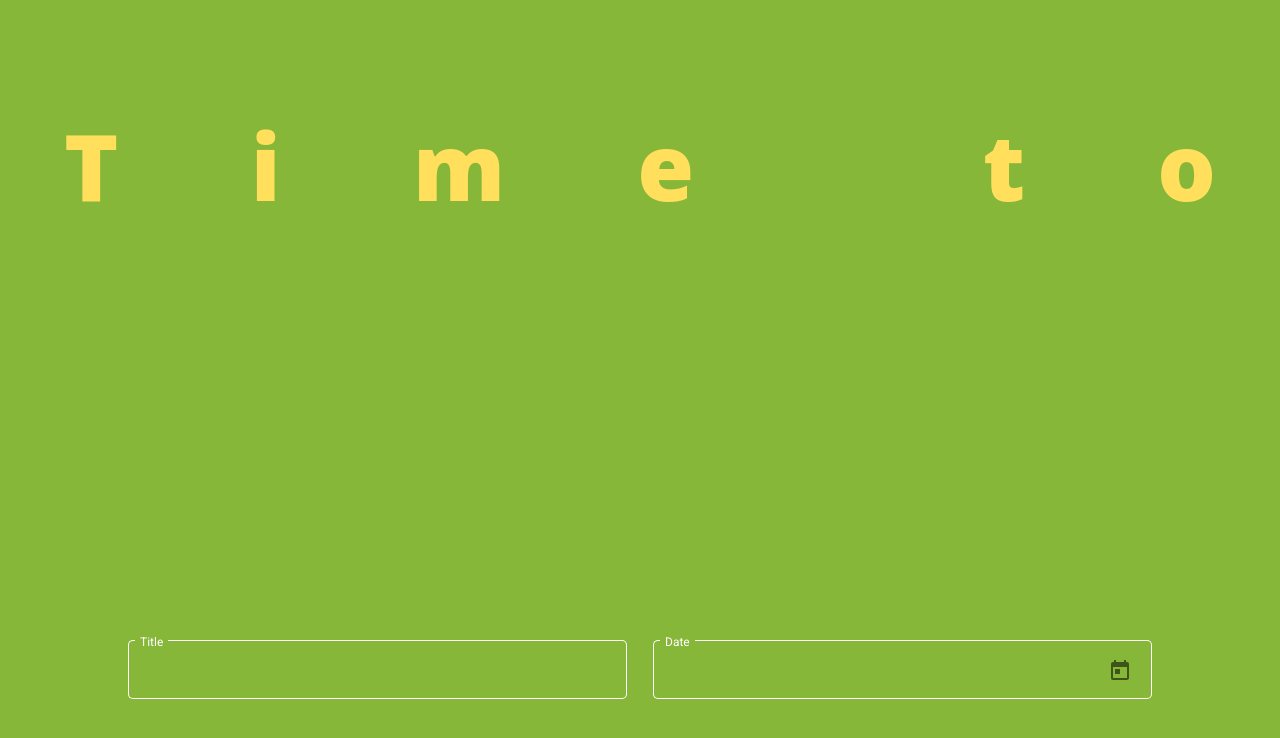
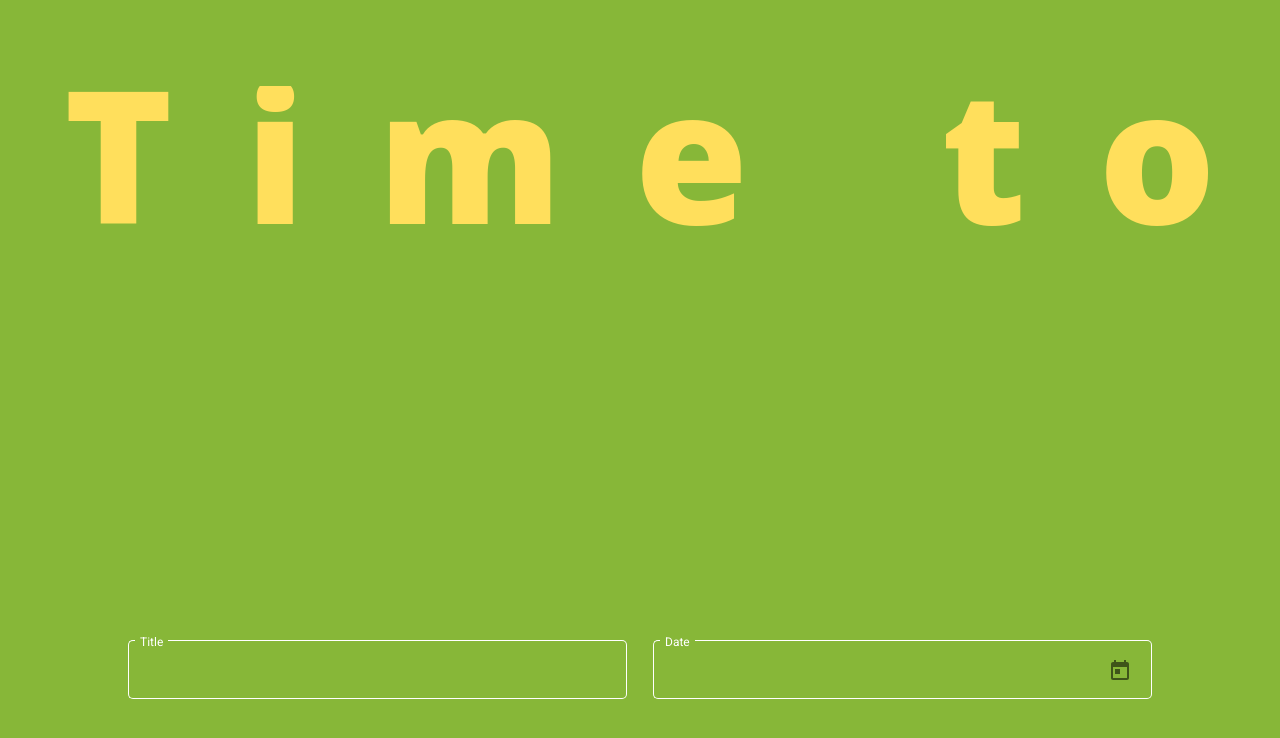
Before and after one commit to idsintehittapa/friendly-potato, an Angular app: page / in a window 1280 px wide. Shown: the top 738 px of the page. Built offline with nearby package versions, Linux system fonts and the light colour scheme.

Commit message:
adding font-size length conditional styling

```diff
--- a/src/app/app.component.html
+++ b/src/app/app.component.html
@@ -2,10 +2,11 @@
   <div class="text__wrapper">
     <div class="title__wrapper">
       <p aria-labelledby="t">
-        <svg width="100%" height="100%" viewBox="0 0 500 75" preserveAspectRatio="xMinYMid meet"
+        <svg textLenght="100%" height="100%" width="100%" viewBox="0 0 500 75" preserveAspectRatio="xMinYMid meet"
           xmlns="http://www.w3.org/2000/svg" xmlns:xlink="http://www.w3.org/1999/xlink" aria-hidden="true">
           <g class="text">
-            <text x="0" y="50" font-size="40" textLength="100%" lengthAdjust="spacing" font-weight="800" id="t">
+            <text [ngStyle]="titleSize" x="0" y="60" textLength="100%" lengthAdjust="spacing" font-weight="800" id="t"
+              height="100%">
               Time to {{ eventTitle }}
             </text>
           </g>
--- a/src/app/app.component.ts
+++ b/src/app/app.component.ts
@@ -1,4 +1,4 @@
-import { Component, OnInit, OnDestroy } from '@angular/core'
+import { Component, OnInit } from '@angular/core'
 import { MatDatepickerInputEvent } from '@angular/material/datepicker'
 
 @Component({
@@ -10,10 +10,45 @@ export class AppComponent implements OnInit {
   title = 'Frontend Challenge - Johanna Blom'
 
   // Title of event
+
+  private fontSize: number = 80
   public eventTitle: any = ''
+  public textLength: any
+
   titleEvent(event: any) {
     this.eventTitle = event.target.value
+    let textLength = this.eventTitle.length
+    console.log(textLength)
+
+    if (textLength < 5) {
+      this.titleSize = {
+        'font-size': 80,
+      }
+    } else if (textLength < 10) {
+      this.titleSize = {
+        'font-size': 60,
+      }
+    } else if (textLength < 15) {
+      this.titleSize = {
+        'font-size': 50,
+      }
+    } else if (textLength < 20) {
+      this.titleSize = {
+        'font-size': 40,
+      }
+    } else {
+      this.titleSize = {
+        'font-size': 20,
+      }
+
+      return
+    }
+
     return localStorage.setItem('event_title', this.eventTitle)
+  }
+
+  public titleSize = {
+    'font-size': this.fontSize,
   }
 
   private getTitleEvent(): any {
```
